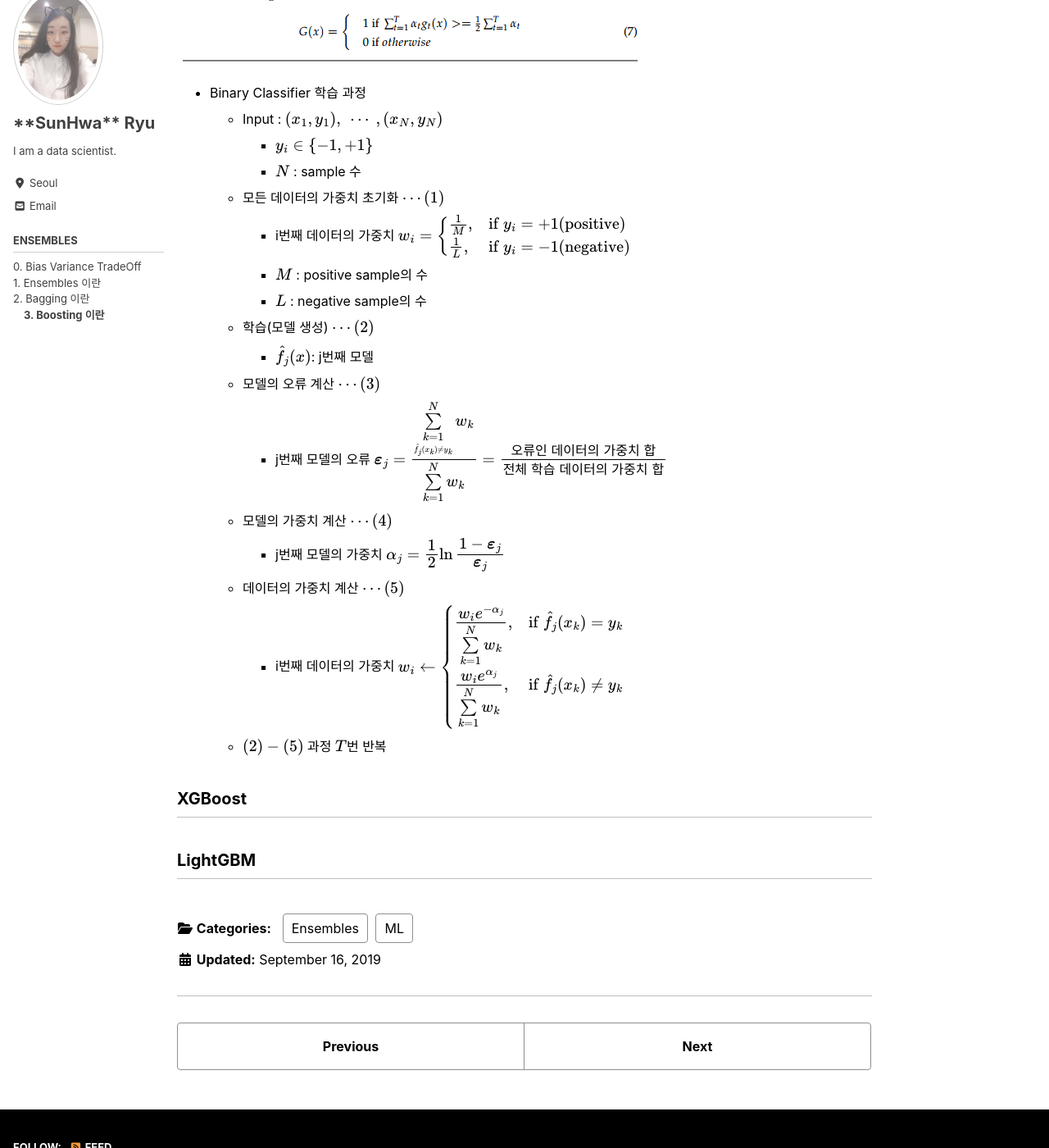
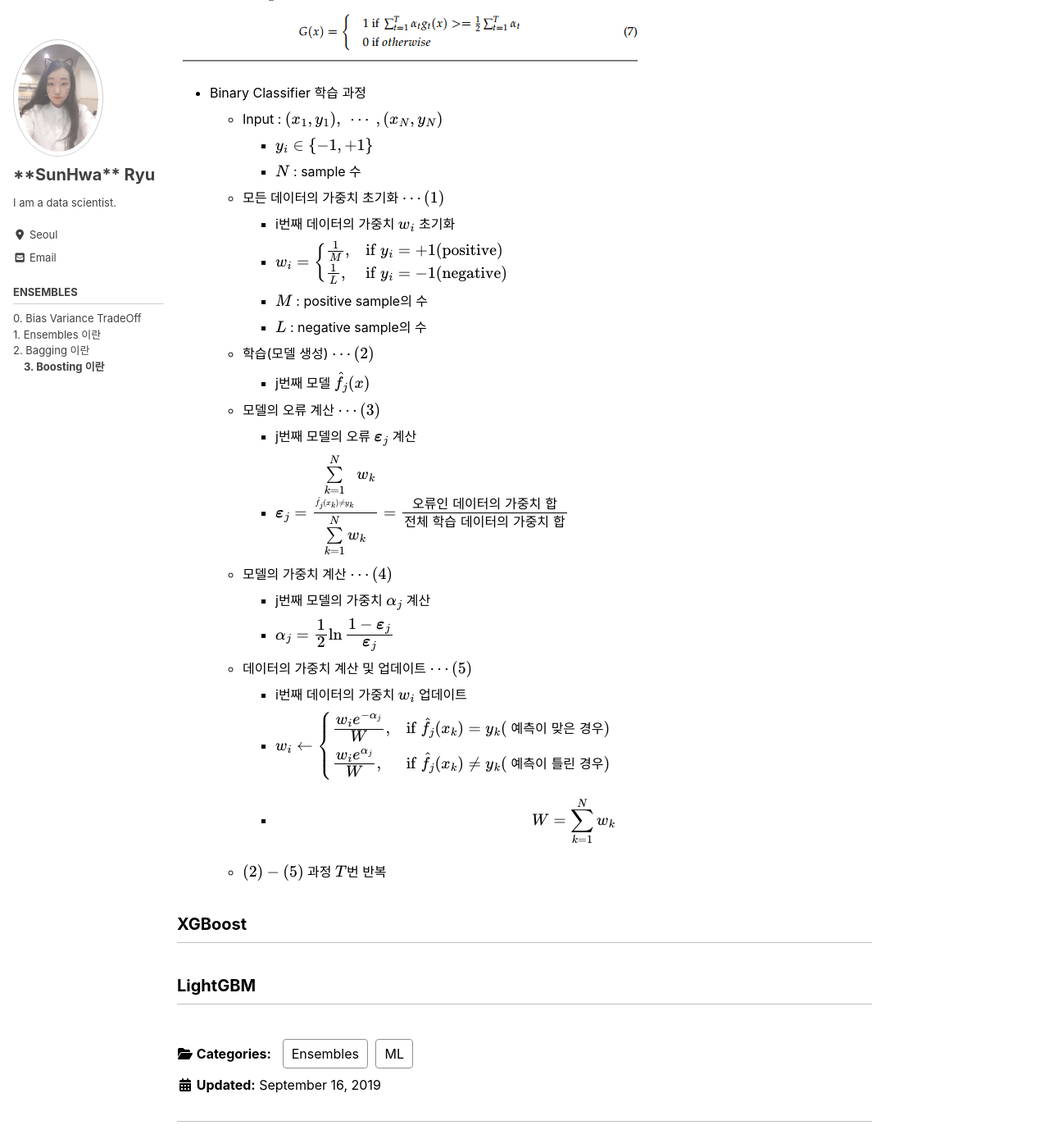
Before and after one commit to MinPinSunHwa/suna.github.io, a Jekyll site: the page built from _study/ensembles/3_boosting.md, in a window 1280 px wide and 1400 px high, scrolled down 810 px. Shown: the whole window at 82% size. Built offline with Jekyll 4.4.1, drawn with Linux system fonts in a browser that asks for light colours; cached includes are drawn as plain includes; nearby versions of some CDN libraries; formulas are drawn with MathJax 3.

Commit message:
Update 3_boosting.md

```diff
--- a/_study/ensembles/3_boosting.md
+++ b/_study/ensembles/3_boosting.md
@@ -28,7 +28,8 @@ toc: true
     - $$ N $$ : sample 수
 
   - 모든 데이터의 가중치 초기화 $$ \cdots(1) $$
-    - i번째 데이터의 가중치 $$ w_i =
+    - i번째 데이터의 가중치 $$ w_i $$ 초기화
+    - $$ w_i =
       \begin{cases}
       \frac{1}{M}, & \mbox{if }y_i=+1\mbox{(positive)} \\
       \frac{1}{L}, & \mbox{if }y_i=-1\mbox{(negative)}
@@ -37,24 +38,28 @@ toc: true
     - $$ L $$ : negative sample의 수
 
   - 학습(모델 생성) $$ \cdots(2) $$
-    - $$ \hat{f_j}(x) $$: j번째 모델
+    - j번째 모델 $$ \hat{f_j}(x) $$
 
   - 모델의 오류 계산 $$ \cdots(3) $$
-    - j번째 모델의 오류 $$ \boldsymbol{\varepsilon}_j =
+    - j번째 모델의 오류 $$ \boldsymbol{\varepsilon}_j $$ 계산
+    - $$ \boldsymbol{\varepsilon}_j =
       \cfrac{\sum\limits_{\underset{\hat{f_j}(x_k)\ne y_k}{k=1}}^{N} w_k}
       {\sum\limits_{k=1}^{N} w_k} =
       \cfrac{\text{오류인 데이터의 가중치 합}}{\text{전체 학습 데이터의 가중치 합}} $$ <br>
 
   - 모델의 가중치 계산 $$ \cdots(4) $$
-    - j번째 모델의 가중치 $$ \alpha_j = \cfrac{1}{2}
+    - j번째 모델의 가중치 $$ \alpha_j $$ 계산
+    - $$ \alpha_j = \cfrac{1}{2}
       \ln \cfrac{1-\boldsymbol{\varepsilon}_j}{\boldsymbol{\varepsilon}_j} $$ <br>
 
-  - 데이터의 가중치 계산 $$ \cdots(5) $$
-    - i번째 데이터의 가중치 $$ w_i \leftarrow
+  - 데이터의 가중치 계산 및 업데이트 $$ \cdots(5) $$
+    - i번째 데이터의 가중치 $$ w_i $$ 업데이트
+    - $$ w_i \leftarrow
       \begin{cases}
-      \cfrac{w_i e^{-\alpha_j}}{\sum\limits_{k=1}^{N} w_k}, & \mbox{if }\hat{f_j}(x_k)=y_k \\
-      \cfrac{w_i e^{\alpha_j}}{\sum\limits_{k=1}^{N} w_k}, & \mbox{if }\hat{f_j}(x_k)\ne y_k
+      \cfrac{w_i e^{-\alpha_j}}{W}, & \mbox{if }\hat{f_j}(x_k)=y_k(\text{ 예측이 맞은 경우}) \\
+      \cfrac{w_i e^{\alpha_j}}{W}, & \mbox{if }\hat{f_j}(x_k)\ne y_k(\text{ 예측이 틀린 경우})
       \end{cases} $$ <br>
+    - $$ W = \sum\limits_{k=1}^{N} w_k $$
 
   - $$ (2)- (5) $$ 과정 $$ T $$번 반복
 
```
